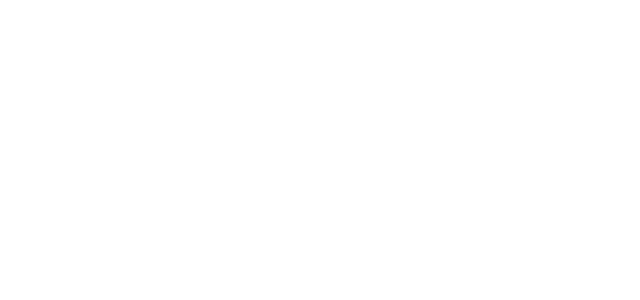
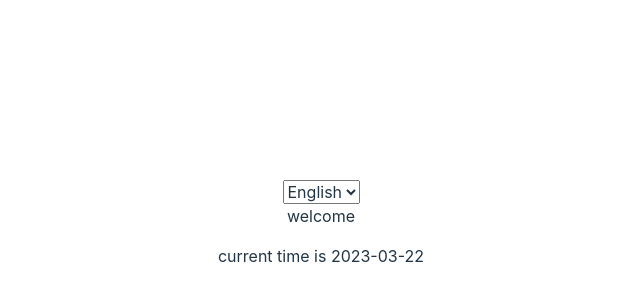
Before and after one commit to orangeqiao/vite_andt_app, a React (Vite) app: page /language in a window 1280 px wide. Before the commit this address had no page. Shown: the part 168-468 px from the top of the page, without its empty margins (319-959 px from the left). Built offline with nearby package versions, Linux system fonts and the light colour scheme.

Commit message:
新增i18n自动检测浏览器语言翻译

```diff
--- a/package.json
+++ b/package.json
@@ -15,10 +15,15 @@
   "dependencies": {
     "@reduxjs/toolkit": "^1.9.3",
     "antd": "^5.3.2",
+    "dayjs": "^1.11.7",
+    "i18next": "^22.4.15",
+    "i18next-browser-languagedetector": "^7.0.1",
+    "i18next-http-backend": "^2.2.0",
     "less": "^4.1.3",
     "lodash": "^4.17.21",
     "react": "^18.2.0",
     "react-dom": "^18.2.0",
+    "react-i18next": "^12.2.0",
     "react-redux": "^8.0.5",
     "react-router-dom": "^6.9.0"
   },
--- /dev/null
+++ b/public/locales/en/translation.json
@@ -0,0 +1,3 @@
+{
+  "currentTime": "current time is {{time, YYYY-MM-DD}}"
+}
--- /dev/null
+++ b/public/locales/en/welcome.json
@@ -0,0 +1,3 @@
+{
+  "welcome": "welcome"
+}
--- /dev/null
+++ b/public/locales/zh/translation.json
@@ -0,0 +1,3 @@
+{
+  "currentTime": "当前时间是 {{time, YYYY-MM-DD}}"
+}
--- /dev/null
+++ b/public/locales/zh/welcome.json
@@ -0,0 +1,3 @@
+{
+  "welcome": "欢迎"
+}
--- a/src/main.tsx
+++ b/src/main.tsx
@@ -2,7 +2,7 @@
 import ReactDOM from 'react-dom/client'
 import App from './App'
 import './index.css'
-
+import './utils/i18n'
 import { Provider } from 'react-redux';
 import store from '@/store'
 
--- /dev/null
+++ b/src/pages/language/index.tsx
@@ -0,0 +1,39 @@
+import { useTranslation } from 'react-i18next';
+import { setLanguage } from '@/store/modules/common';
+import { useSelector, useDispatch } from 'react-redux';
+const lngs = [
+	{ value: 'en', label: 'English' },
+	{ value: 'zh', label: '中文' }
+]
+
+function Language() {
+	const dispatch = useDispatch();
+	const { languageValue } = useSelector((store: any) => store.common);
+	// const { t, i18n } = useTranslation();
+	const { t, i18n } = useTranslation(["translation", "welcome"])
+	return (
+		<div >
+			<header>
+				<select onChange={(evt) => {
+					i18n.changeLanguage(evt.target.value)
+					dispatch(setLanguage(evt.target.value))
+				}} value={languageValue}>
+					{lngs.map((lng) => (
+						<option key={lng.value} value={lng.value} label={lng.label}
+							style={{ fontWeight: i18n.resolvedLanguage === lng.value ? 'bold' : 'normal' }} />
+					))}
+				</select>
+			</header>
+			<main>
+				<p>
+					{t("welcome:welcome")}
+				</p>
+				<p>
+					{t("translation:currentTime")}
+				</p>
+			</main>
+		</div >
+	);
+}
+
+export default Language;
--- a/src/router/routes.ts
+++ b/src/router/routes.ts
@@ -34,6 +34,14 @@
 		}
 	},
 	{
+		path: '/language',
+		component: () => import('@/pages/language'),
+		meta: {
+			title: "i18n语言切换",
+			auth:false
+		}
+	},
+	{
 		path: '/login',
 		component: () => import('@/pages/login'),
 		meta: {
--- /dev/null
+++ b/src/store/modules/common.ts
@@ -0,0 +1,24 @@
+import { createSlice } from '@reduxjs/toolkit';
+import { initLangage } from '@/utils/initLangage';
+export interface CommonState {
+  languageValue: string| null;
+}
+
+const initialState: CommonState = {
+  languageValue: initLangage(),
+};
+
+export const common = createSlice({
+  name: 'about',
+  initialState,
+  reducers: {
+    setLanguage(state, { payload }){
+      console.log(payload);
+      state.languageValue = payload;
+    }
+  },
+});
+
+export const { setLanguage } = common.actions;
+
+export default common.reducer;
--- a/src/store/modules/index.ts
+++ b/src/store/modules/index.ts
@@ -1,3 +1,4 @@
 import about from './about'
 import user from './user'
-export { about,user }
+import common from './common'
+export { about, user,common }
--- /dev/null
+++ b/src/utils/i18n.ts
@@ -0,0 +1,28 @@
+import i18n from 'i18next';
+import { initReactI18next } from 'react-i18next';
+import LanguageDetector from 'i18next-browser-languagedetector';
+import Backend from 'i18next-http-backend';
+import dayjs from 'dayjs'
+import { initLangage } from '@/utils/initLangage';
+i18n
+	.use(Backend)
+	.use(LanguageDetector)
+	.use(initReactI18next)
+	.init({
+		debug: true,
+		lng: initLangage(),
+		fallbackLng: 'en',
+		interpolation: {
+			escapeValue: false,
+		},
+	});
+i18n.services?.formatter?.add('DD/MM/YY', (value, lng, options) => {
+	return dayjs(value).format('DD/MM/YY')
+});
+
+i18n.services?.formatter?.add('YYYY-MM-DD', (value, lng, options) => {
+	return dayjs(value).format('YYYY-MM-DD')
+});
+
+
+export default i18n;
--- /dev/null
+++ b/src/utils/initLangage.ts
@@ -0,0 +1,9 @@
+export function initLangage() {
+	let lang = localStorage.getItem('i18nextLng') || navigator.language // 获取浏览器的语言环境，兼容IE的写法
+	if (lang) {
+		lang = lang.substr(0, 2).toLowerCase() // 截取前两位字符，并转化为小写
+		return lang
+	} else {
+		return 'en'
+	}
+}
```
Also changed, not shown: 1 other file (tests, documents, lock files or other folders).
